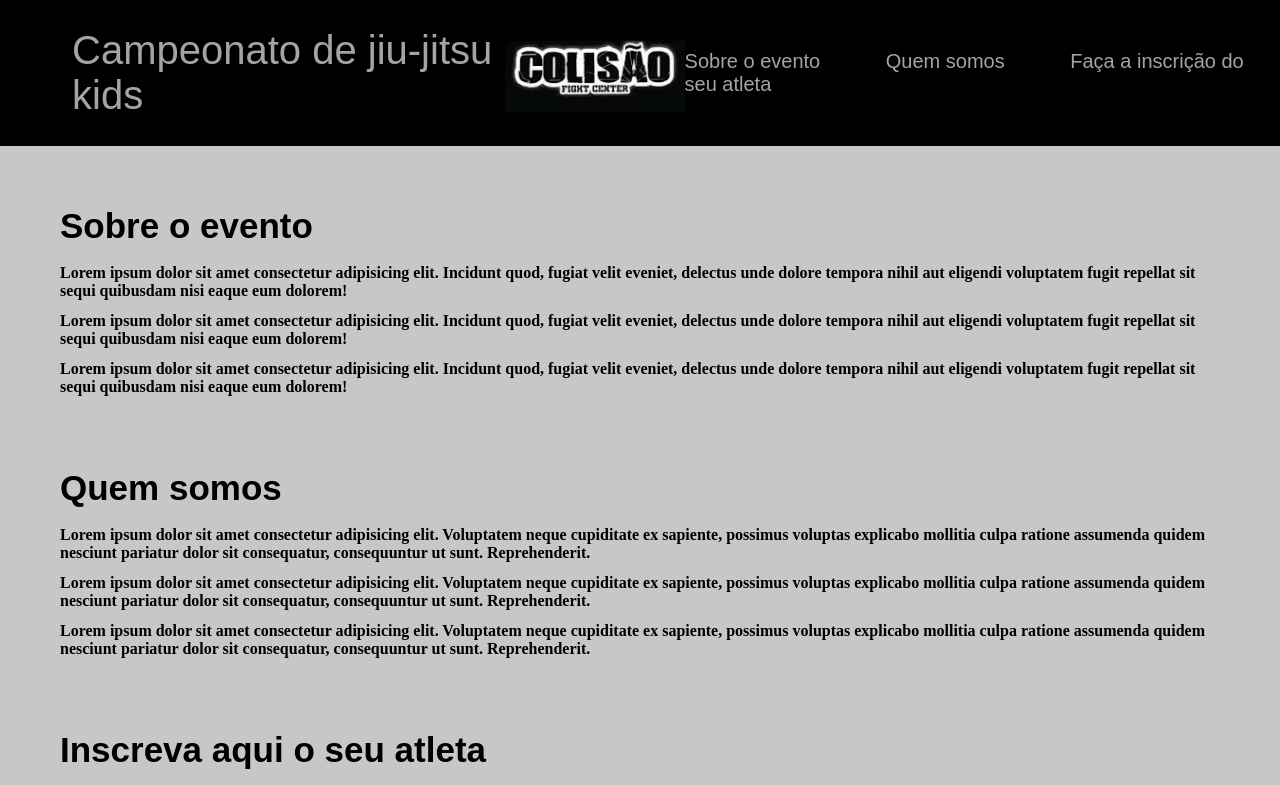
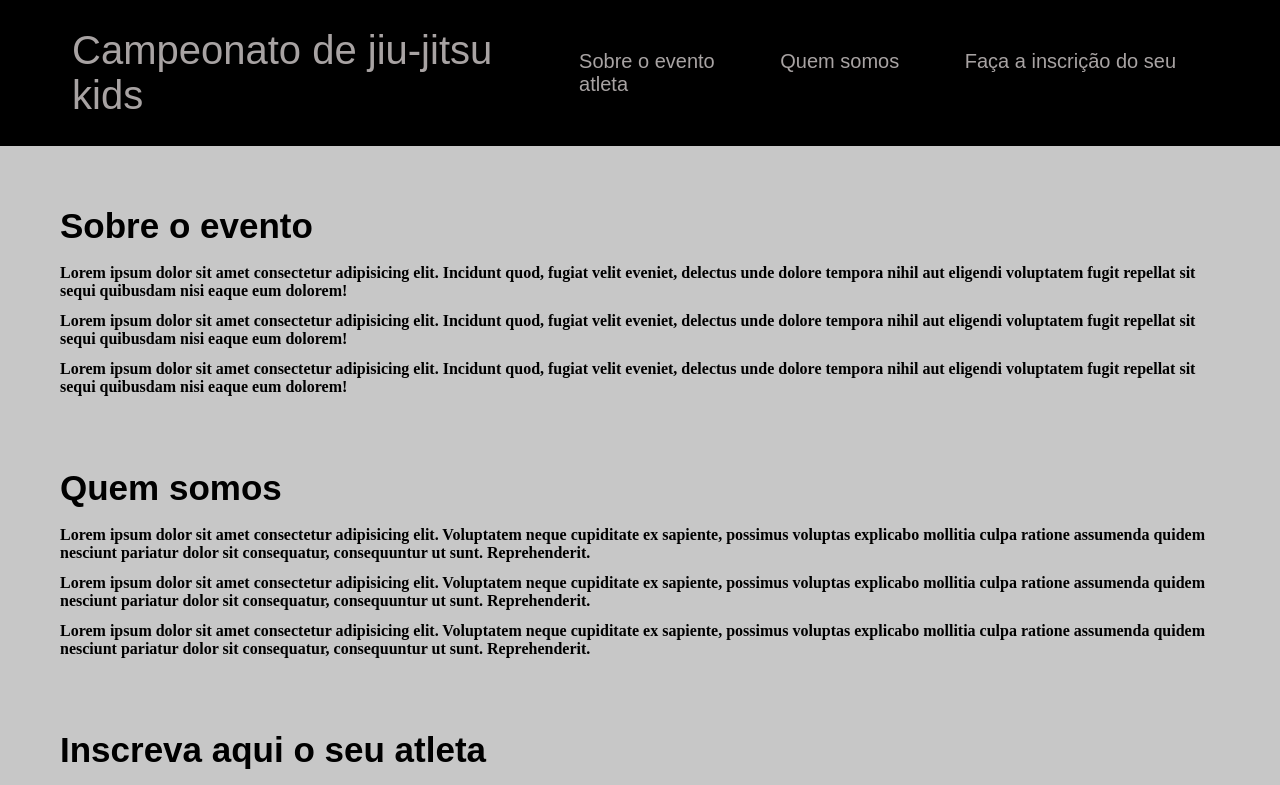
Before and after one commit to DeniseGrassi/site_colisao, a plain HTML site: page index_COLISAO.html in a window 1280 px wide. Shown: the top 785 px of the page. Drawn offline with Linux system fonts and the light colour scheme; a web font is replaced by a local one.

Commit message:
sem a logo !

```diff
--- a/index_COLISAO.html
+++ b/index_COLISAO.html
@@ -14,7 +14,7 @@
         <div class="container">
             <h1> Campeonato de jiu-jitsu kids </h1>
 
-            <img class="logo-colisao" src="./logo colisao.jpeg" alt="logo da academia colisao" />
+
             <nav>
                 <ul>
                     <li>
```
